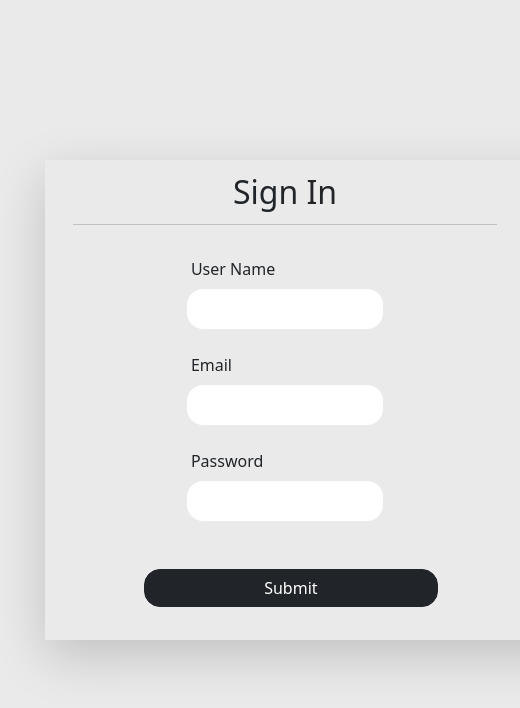
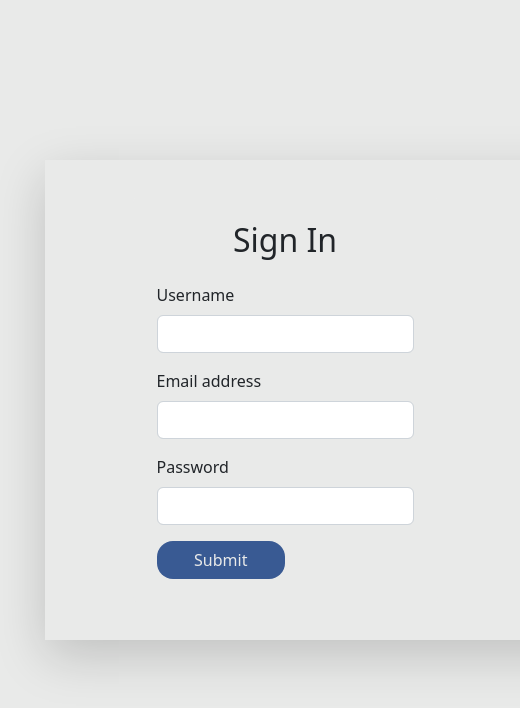
Before and after one commit to terencebundela/Sign-In-Component, a plain HTML site: page index.html in a window 1280 px wide. Shown: the full height of the page, 115-635 px from the left. Drawn offline with nearby package versions, Linux system fonts and the light colour scheme; grey boxes are pictures that could not be loaded.

Commit message:
updated code

```diff
--- a/index.html
+++ b/index.html
@@ -16,38 +16,62 @@
   <body style="background-color: #e9eae9;">
     <div class="box container-fluid shadow-lg w-75">
         <div class="row">
-            <div class="col-md-6" style="background-color: #e9eae9;">
-                <div class="card border-0 container-fluid rounded-0" style="width:28rem; height: 30rem; background-color: #e9eae9;">
-                    <div class="card-header border-none text-center" style="font-size: 2rem; background-color: #e9eae9;">Sign In</div>
-                    <div class="card-body">
-                        <p class="card-text">
-                            <form class="d-grid">
-                                <div class=" ">
+            <div class="col-md-6 col-xs-12 col-sm-12" style="background-color: #e9eae9;">
+                <div class="container d-flex align-items-center justify-content-center"  style="width:28rem; height: 30rem; background-color: #e9eae9;">
+                    <div class="card p-4 border-0" style="background-color: #e9eae9;">
+                      <h2 class="text-center mb-4">Sign In</h2>
+                      <form>
+                        <div class="mb-3">
+                          <label for="username" class="form-label">Username</label>
+                          <input type="text" class="form-control" id="username">
+                        </div>
+                        <div class="mb-3">
+                          <label for="email" class="form-label">Email address</label>
+                          <input type="email" class="form-control" id="email">
+                        </div>
+                        <div class="mb-3">
+                          <label for="password" class="form-label">Password</label>
+                          <input type="password" class="form-control" id="password">
+                          <!-- <button class="btn btn-outline-secondary" type="button" id="password-toggle">
+                            <i class="eyeView fa fa-solid fa-eye-slash"></i>
+                          </button> -->
+                        </div>
+                        <button type="submit" class="btn rounded-4 w-50" style="background-color: #395a93; color: #e9eae9;">Submit</button>
+                      </form>
+                    </div>
+                  </div>
+
+                <!-- <div class="border-0 container-fluid rounded-0" style="width:28rem; height: 30rem; background-color: #e9eae9;">
+                    <div class="container header border-none text-center" style="font-size: 2rem; background-color: #e9eae9;">Sign In</div>
+                    <div class="col-xs-12 col-xxl-12">
+                        <p class="text">
+                            <form class="d-grid border border-dark">
+                                <div class="container text-center">
                                     <label class="w-50" for="username">User Name</label> <br>
-                                    <input class="mt-2 w-50 border-0 rounded-4" type="text" placeholder="" value="" id="username" style="height: 2.5rem;"><br>
+                                    <input class="w-50 border-0 rounded-4" type="text" placeholder="" value="" id="username" style="height: 2.5rem;"><br>
                                 </div>
 
-                                <div class="  " >
+                                <div class="container text-center" >
                                     <label class="w-25 mt-4" for="email">Email</label> <br>
-                                    <input class="mt-2 w-50 border-0 rounded-4" type="email" placeholder="" value="" id="emal" style="height: 2.5rem;"><br>
+                                    <input class="w-50 border-0 rounded-4" type="email" placeholder="" value="" id="emal" style="height: 2.5rem;"><br>
                                 </div>
 
-                                <div class=" ">
+                                <div class="container text-center">
                                     <label class="w-25 mt-4" for="password">Password</label> <br>
                                     <input class="mt-2 w-50 border-0 rounded-4" type="password" placeholder="" value="" id="password" style="height: 2.5rem;">
-                                    <!-- <i class=" eyeView fa-solid fa-eye"></i> -->
-                                    <!-- <i class="eyeView fa-solid fa-eye-slash"></i> -->
+                                    <i class=" eyeView fa-solid fa-eye"></i>
+                                    <i class="eyeView fa-solid fa-eye-slash"></i>
                                     <br>
                                 </div>
 
-                                <button type="button" class="submit w-75 btn btn-block btn-dark rounded-4 mt-5">Submit</button>
+                                <button type="button" class="text-center submit btn btn-block btn-dark rounded-4 mt-5">Submit</button>
 
                             </form>
                         </p>
                     </div>
-                </div>
+                </div> -->
             </div>
-            <div class="col-md-6"
+            <div class="col-md-6 col-xs-12"
             style="background-image:url('https://images.pexels.com/photos/5908245/pexels-photo-5908245.jpeg?auto=compress&cs=tinysrgb&w=1260&h=750&dpr=1');
             color: #395a93;
             background-size: cover;
--- a/style.css
+++ b/style.css
@@ -2,16 +2,6 @@
 .box {
     position: relative;
     top: 10rem;
-}
-
-form > label, input {
-    position: relative;
-    left: 25%;
-}
-
-label {
-    position: relative;
-    left: 26%;
 }
 
 .showpwd {
@@ -19,13 +9,7 @@ label {
 
 }
 
-.eyeView {
-    position: relative;
-    left: 16%;
-    font-size: 14px;
-}
-
-.submit {
-    position: relative;
-    left: 14%;
-}
+label {
+    text-align: left;
+    display: block;
+  }
```
